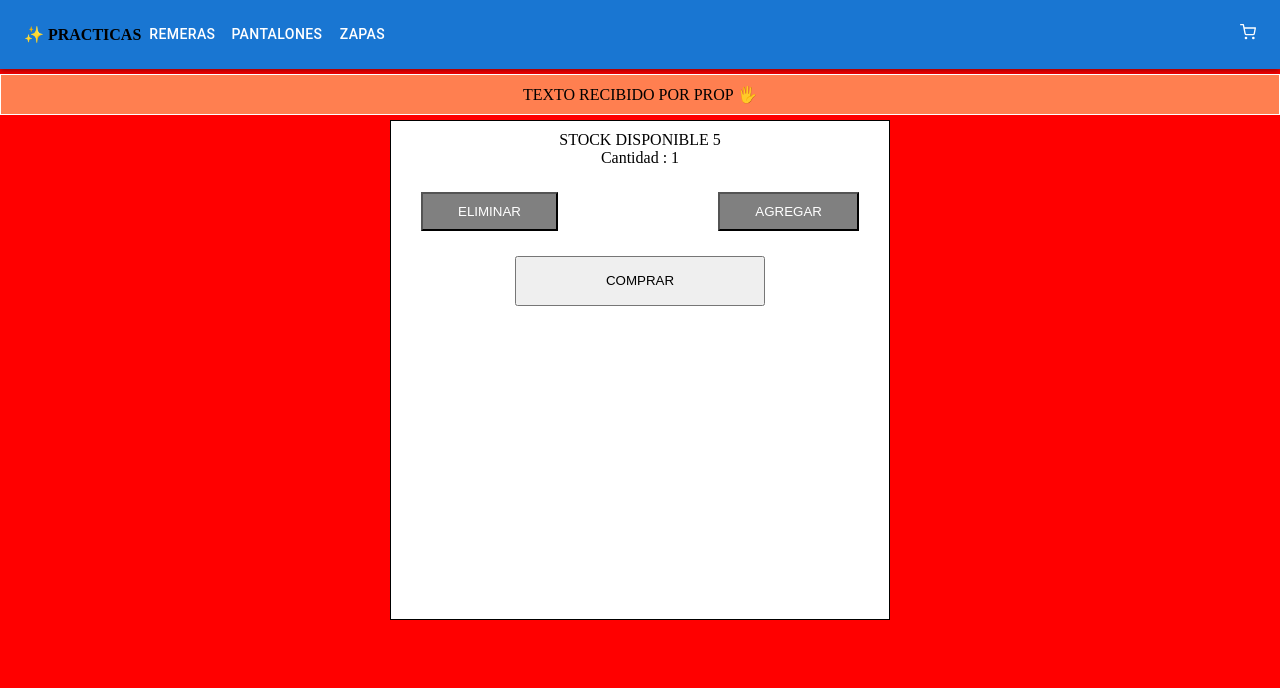
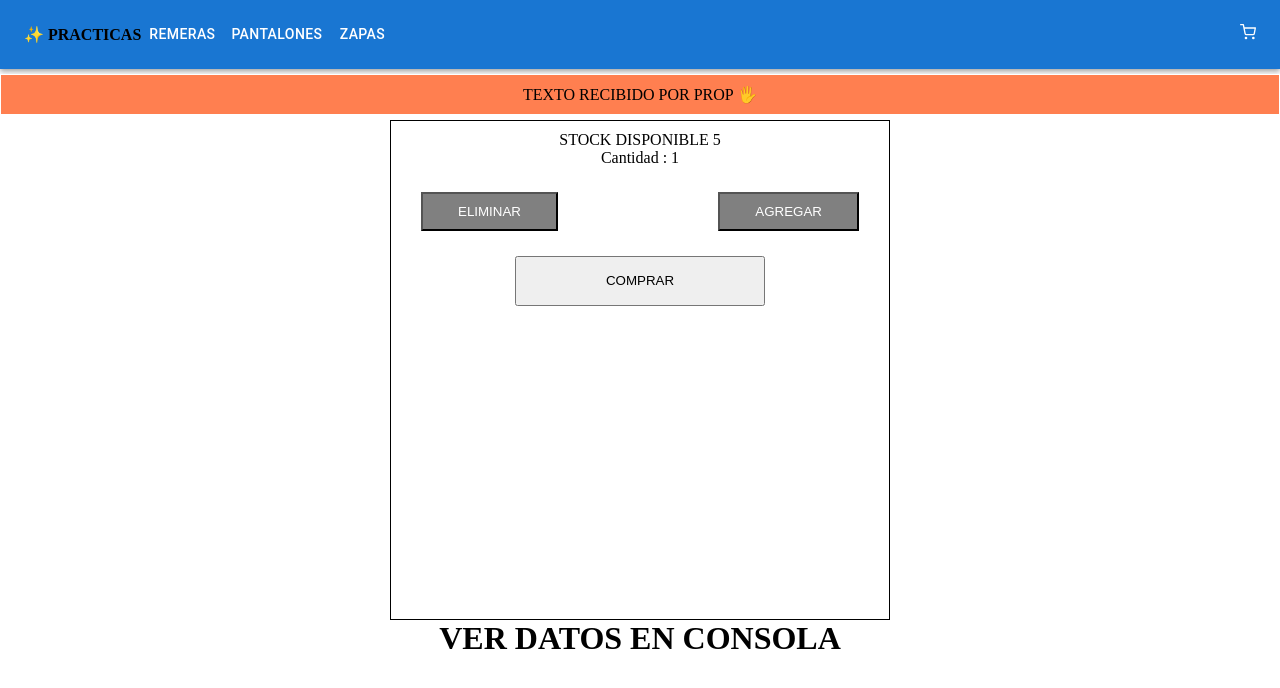
Before and after one commit to SmaelNicolas/ReactJs--Comision--34720, a React (Create React App) app: page / in a window 1280 px wide. Shown: the top 688 px of the page. Built offline with nearby package versions, Linux system fonts and the light colour scheme.

Commit message:
import nuevo ejemplo

```diff
--- a/src/App.css
+++ b/src/App.css
@@ -1,7 +1,6 @@
 .app--container {
 	width: calc(100vw - (100vw - 100%));
 	min-height: 100vh;
-	background-color: red;
 	display: flex;
 	flex-direction: column;
 	justify-content: flex-start;
--- a/src/App.js
+++ b/src/App.js
@@ -1,10 +1,13 @@
 import { useState } from "react";
-import "./app.css";
+import "./App.css";
 import { ItemCount } from "./Components/ItemCount/ItemCount";
 import { ItemListContainer } from "./Components/ItemListContainer/ItemListContainer";
 import { NavbarMUI } from "./Components/Navbar/NavbarMUI";
+import { Promises } from "./Components/Promises/Promises";
 
 function App() {
+	//estados para manejar los botones de desafios
+
 	// ESTADO PARA MANEJAR EL VALOR EN EL CUAL COMIENZA LA CANTIDAD Y PUEDE IR AUMENTANDO HASTA EL STOCK o DISMINUIR HASTA 1
 	const [initial, setInitial] = useState(1);
 
@@ -25,7 +28,6 @@ function App() {
 		<div className='app--container'>
 			<NavbarMUI />
 			<ItemListContainer greeting={"TEXTO RECIBIDO POR PROP 🖐"} />
-
 			{/* IMPORTAMOS EL COMPONENTE Y LE PASAMOS LOS ESTADOS Y LAS FUNCIONES */}
 			<ItemCount
 				stock={stock}
@@ -33,6 +35,7 @@ function App() {
 				onAdd={onAdd}
 				onRemove={onRemove}
 			/>
+			<Promises />
 		</div>
 	);
 }
```
